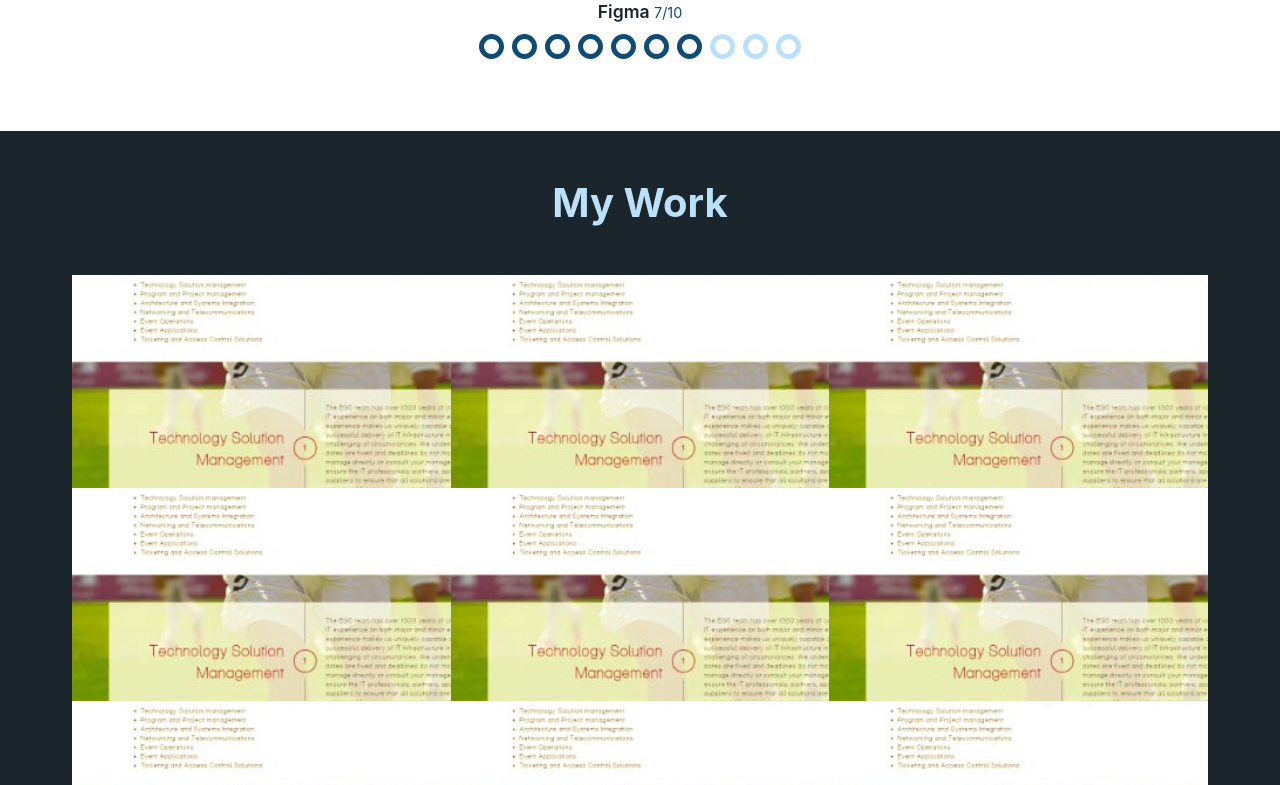
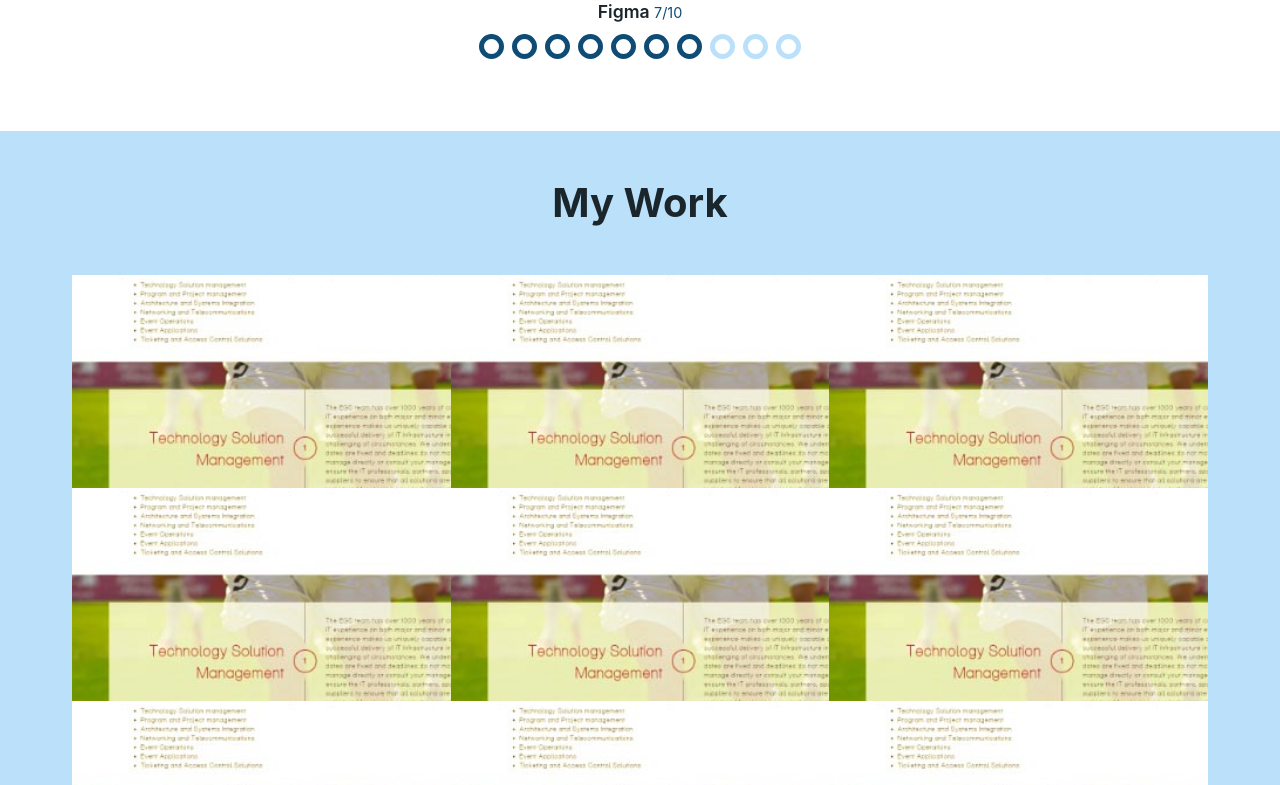
Before and after one commit to Martynas-Mockapetris/Portfolio, a React (Vite) app: page / in a window 1280 px wide. Shown: the part 1720-2505 px from the top of the page. Built offline with nearby package versions, Linux system fonts and the light colour scheme.

Commit message:
Change work section BG

```diff
--- a/src/components/Work.css
+++ b/src/components/Work.css
@@ -17,7 +17,7 @@
   padding: 0;
   font-size: 2.5rem;
   font-weight: 700;
-  color: var(--color-bg-primary);
+  color: var(--color-primary-darkest);
   line-height: 1.2;
   text-align: center;
 }
--- a/src/components/Work.jsx
+++ b/src/components/Work.jsx
@@ -5,7 +5,7 @@ export default function Work() {
   const projects = useProjects();
 
   return (
-    <section id="work" className="section section--dark">
+    <section id="work" className="section section--primary-lightest">
       <div className="work-container">
         <h2 className="work-title">My Work</h2>
 
--- a/src/styles/global.css
+++ b/src/styles/global.css
@@ -206,3 +206,13 @@ textarea:focus {
   background-color: var(--color-bg-secondary);
   color: var(--color-primary-darkest);
 }
+
+.section--primary {
+  background-color: var(--color-primary-light);
+  color: var(--color-primary-darkest);
+}
+
+.section--primary-lightest {
+  background-color: var(--color-primary-lightest);
+  color: var(--color-primary-darkest);
+}
```
